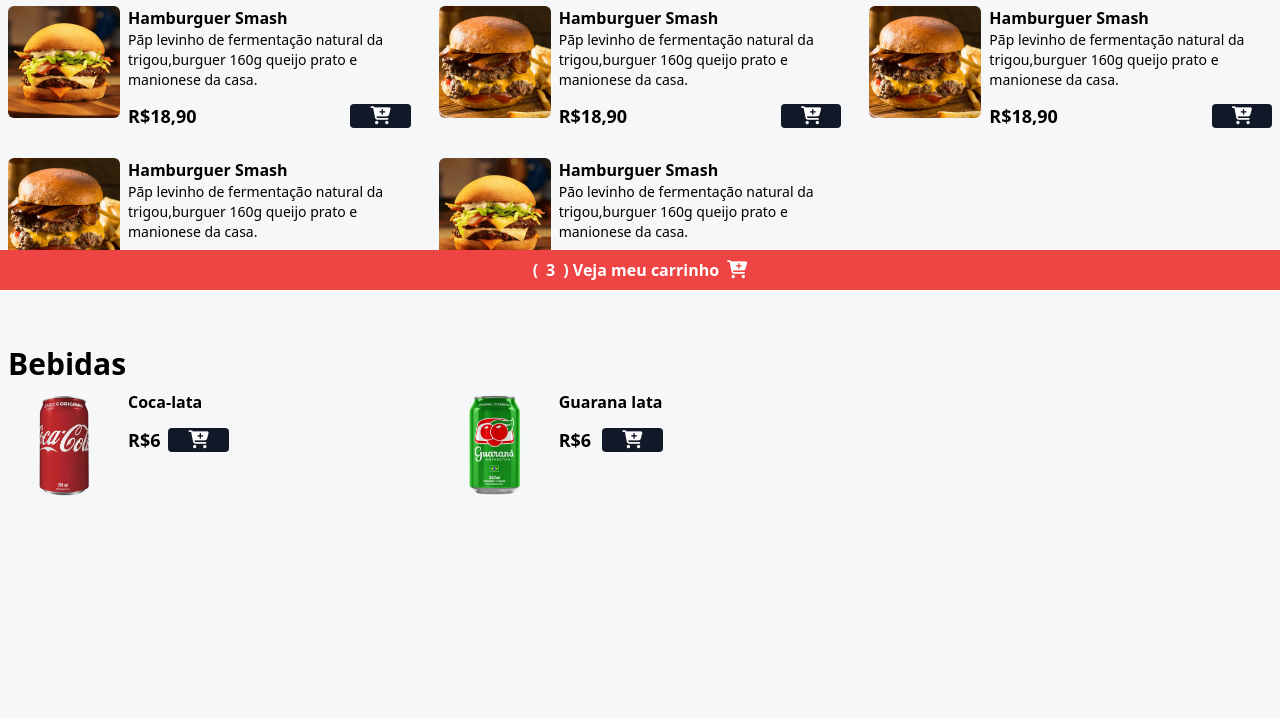
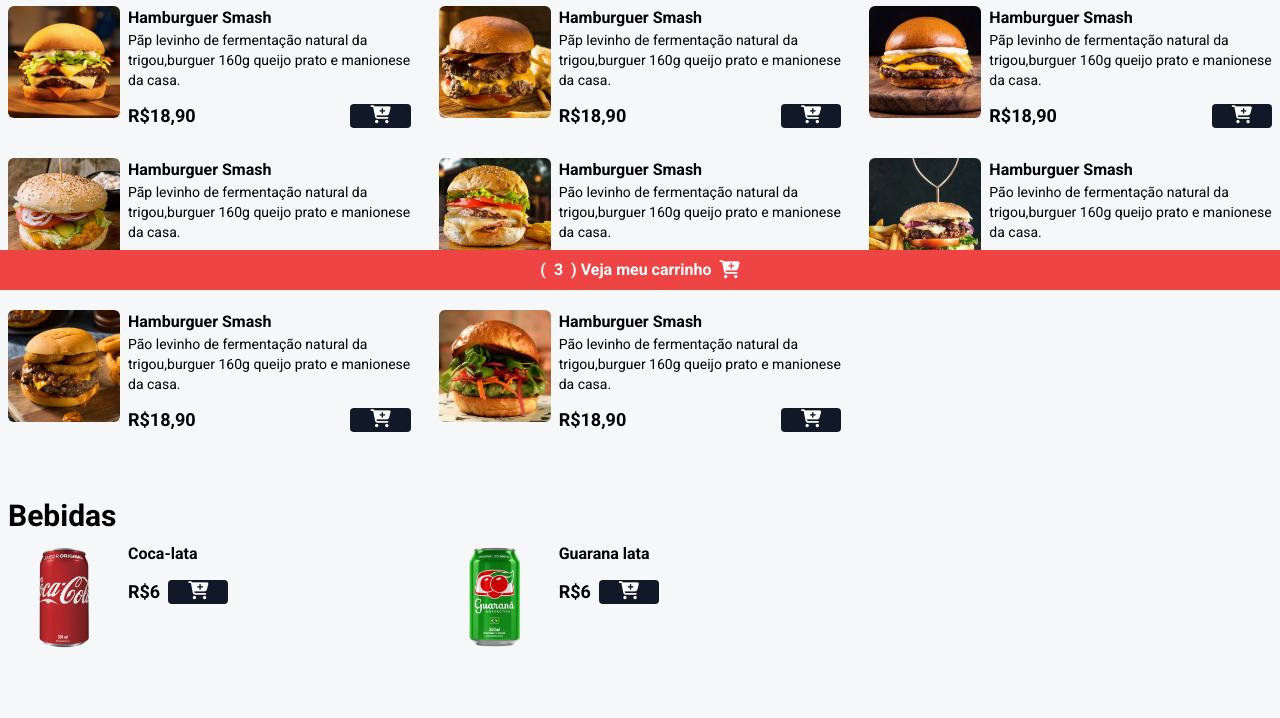
Before and after one commit to yurizinnsx/Big-Burger, a website: page index.html in a window 1280 px wide. Shown: the part 510-1228 px from the top of the page. Before the commit the page ends 1076 px from the top, so only its background shows below. Drawn offline with Linux system fonts and the light colour scheme.

Commit message:
commit:configcss

```diff
--- a/index.html
+++ b/index.html
@@ -3,8 +3,10 @@
 <head>
   <meta charset="UTF-8">
   <meta name="viewport" content="width=device-width, initial-scale=1.0">
-
-  <link rel="stylesheet" href="styles/output.css">
+  <link rel="preconnect" href="https://fonts.googleapis.com"/>
+  <link rel="preconnect" href="https://fonts.gstatic.com" crossorigin/>
+  <link href="https://fonts.googleapis.com/css2?family=Roboto:ital,wght@0,100..900;1,100..900&display=swap" rel="stylesheet"/>
+  <link rel="stylesheet" href="styles/output.css"/>
   <link rel="stylesheet" href="https://cdnjs.cloudflare.com/ajax/libs/font-awesome/6.7.2/css/all.min.css" integrity="sha512-Evv84Mr4kqVGRNSgIGL/F/aIDqQb7xQ2vcrdIwxfjThSH8CSR7PBEakCr51Ck+w+/U6swU2Im1vVX0SVk9ABhg==" crossorigin="anonymous" referrerpolicy="no-referrer" />
   <title>Dev burguer - A melhor hamburgueria</title>
 </head>
@@ -78,7 +80,7 @@
     <!--Fim do produto item-->
     <!--produto item -->
     <div class="flex gap-2">
-      <img src="./assets/hamb-2.png"
+      <img src="./assets/hamb-3.png"
       alt="Hamburguer Smash"
       class="w-28 h-28 rounded-md hover:scale-110 hover:-rotate-2 duration-300">
         <div>
@@ -98,7 +100,7 @@
     </div>
     <!--Fim do produto item--><!--produto item -->
     <div class="flex gap-2">
-      <img src="./assets/hamb-2.png"
+      <img src="./assets/hamb-4.png"
       alt="Hamburguer Smash"
       class="w-28 h-28 rounded-md hover:scale-110 hover:-rotate-2 duration-300">
         <div>
@@ -119,7 +121,70 @@
     <!--Fim do produto item-->
     <!--produto item -->
     <div class="flex gap-2">
-      <img src="./assets/hamb-1.png"
+      <img src="./assets/hamb-5.png"
+       alt="Hamburguer Smash"
+       class="w-28 h-28 rounded-md hover:scale-110 hover:-rotate-2 duration-300"/>
+        <div>
+          <p class="font-bold">Hamburguer Smash</p>
+          <p class="text-sm">Pão levinho de fermentação natural da trigou,burguer 160g
+            queijo prato e manionese da casa.</p>
+
+            <div class="flex items-center gap-2 justify-between mt-3">
+              <p class="font-bold text-lg">R$18,90</p>
+              <button class="bg-gray-900 px-5 rounded add-to-cart-btn"
+                      data-name="Hamburguer Smash"
+                      data-price="18.90">
+                <i class="fa fa-cart-plus text-lg text-white"></i>
+              </button>
+            </div>
+        </div>
+    </div>
+<!--Fim do produto item-->
+    <!--produto item -->
+    <div class="flex gap-2">
+      <img src="./assets/hamb-6.png"
+       alt="Hamburguer Smash"
+       class="w-28 h-28 rounded-md hover:scale-110 hover:-rotate-2 duration-300"/>
+        <div>
+          <p class="font-bold">Hamburguer Smash</p>
+          <p class="text-sm">Pão levinho de fermentação natural da trigou,burguer 160g
+            queijo prato e manionese da casa.</p>
+
+            <div class="flex items-center gap-2 justify-between mt-3">
+              <p class="font-bold text-lg">R$18,90</p>
+              <button class="bg-gray-900 px-5 rounded add-to-cart-btn"
+                      data-name="Hamburguer Smash"
+                      data-price="18.90">
+                <i class="fa fa-cart-plus text-lg text-white"></i>
+              </button>
+            </div>
+        </div>
+    </div>
+<!--Fim do produto item-->
+    <!--produto item -->
+    <div class="flex gap-2">
+      <img src="./assets/hamb-7.png"
+       alt="Hamburguer Smash"
+       class="w-28 h-28 rounded-md hover:scale-110 hover:-rotate-2 duration-300"/>
+        <div>
+          <p class="font-bold">Hamburguer Smash</p>
+          <p class="text-sm">Pão levinho de fermentação natural da trigou,burguer 160g
+            queijo prato e manionese da casa.</p>
+
+            <div class="flex items-center gap-2 justify-between mt-3">
+              <p class="font-bold text-lg">R$18,90</p>
+              <button class="bg-gray-900 px-5 rounded add-to-cart-btn"
+                      data-name="Hamburguer Smash"
+                      data-price="18.90">
+                <i class="fa fa-cart-plus text-lg text-white"></i>
+              </button>
+            </div>
+        </div>
+    </div>
+<!--Fim do produto item-->
+    <!--produto item -->
+    <div class="flex gap-2">
+      <img src="./assets/hamb-8.png"
        alt="Hamburguer Smash"
        class="w-28 h-28 rounded-md hover:scale-110 hover:-rotate-2 duration-300"/>
         <div>
@@ -189,8 +254,40 @@
   <!--Fim grid bebidas-->
 </div>
   <!--Fim do menu-->
+
+<!--Modal cart-->
+  <div class="bg-black/50 w-full h-full fixed top-0 left-0 z-[99] items-center justify-center hidden">
+
+    <div class="bg-white p-5 rounded-md min-w-[90%] md:min-w-[600px]">
+
+      <h2 class="text-center font-bold text-2xl mb-2">Meu carrinho</h2>
+
+      <div class="flex justify-between mb-2 flex-col" id="cart-items">
+
+          <p class="font-bold">Total: <span id="cart-total">0.00</span></p>
+
+          <p class="font-bold mt-4">Endereço de  entrega</p>
+            <input type="text"
+            placeholder="Digite seu endereço completo..."
+            id="addres"
+            class="w-full border-2 p-1 rounded my-1">
+
+            <p class="text-red-500 hidden" id="addres-warn">Digite seu endereço completo</p>
+      </div>
+
+      <div class="flex items-center justify-between mt-5 w-full">
+        <button id="close-model-btn ">Fechar</button>
+        <button id="checkout-btn" class="bg-green-500 text-white px-4 py-1 rounded">Finalizar pedido</button>
+      </div>
+
+
+    </div>
+
+  </div>
+<!--Fim Modal cart-->
+
   <!--Button card footer-->
-  <footer class="w-full bg-red-500 py-2 fixed bottom-0 flex items-center justify-center">
+  <footer class="w-full bg-red-500 py-2 fixed bottom-0 z-40 flex items-center justify-center">
     <button
     class="flex items-center gap-2 text-white font-bold"
     id="cart"
@@ -202,6 +299,11 @@
   </footer>
   <!--Fim Button card footer-->
 
+
+
+
+
+<script src="script.js"></script>
 </body>
 
 </html>
--- a/tailwind.config.js
+++ b/tailwind.config.js
@@ -2,6 +2,9 @@
 module.exports = {
   content: ["./**/*.{html,js}"],
   theme: {
+    fontFamily:{
+      'sans' : ['Roboto','sans-serif']
+    },
     extend: {
         backgroundImage:{
           "home": "url('/assets/bg.png')"
```
Also changed, not shown: styles/output.css.
